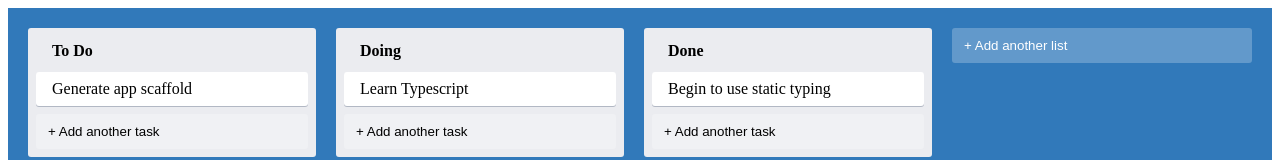
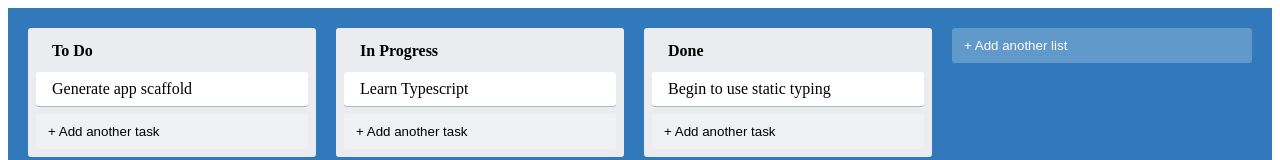
Before and after one commit to werliton/trello-clone, a React (Create React App) app: page / in a window 1280 px wide. Shown: the top 160 px of the page. Built offline with nearby package versions, Linux system fonts and the light colour scheme.

Commit message:
Using Data From Global Context. Implement Custom Hook

```diff
--- a/src/App.tsx
+++ b/src/App.tsx
@@ -3,19 +3,18 @@
 import { Column } from './Column';
 import { Card } from './Card';
 import { AddNewItem } from './AddNewItem';
+import { useAppState } from './AppStateContext';
 
 function App() {
+  const { state } = useAppState()
+
   return (
     <AppContainer>
-      <Column text="To Do">
-        <Card text="Generate app scaffold" />
-      </Column>
-      <Column text="Doing">
-        <Card text="Learn Typescript" />
-      </Column>
-      <Column text="Done">
-        <Card text="Begin to use static typing" />
-      </Column>
+      {
+        state.lists.map((list, i) => (
+          <Column text={list.text} key={list.id} index={i} />
+        ))
+      }
       <AddNewItem toggleButtonText="+ Add another list" onAdd={console.log}/>
     </AppContainer>
   );
--- a/src/AppStateContext.tsx
+++ b/src/AppStateContext.tsx
@@ -1,4 +1,4 @@
-import React, { createContext } from "react"
+import React, { createContext, useContext } from "react"
 
 const appData: AppState = {
     lists: [
@@ -43,3 +43,5 @@
         {children}
     </AppStateContext.Provider>
 )
+
+export const useAppState = () => useContext(AppStateContext)
--- a/src/Column.tsx
+++ b/src/Column.tsx
@@ -1,16 +1,25 @@
 import React from 'react'
 import { ColumnContainer, ColumnTitle } from './styles'
 import { AddNewItem } from './AddNewItem'
+import { useAppState } from './AppStateContext'
+import { Card } from './Card'
 
 interface ColumnProps {
     text: string
+    index: number
 }
 
-export const Column = ({ text, children } :
-    React.PropsWithChildren<ColumnProps>) => (
+export const Column = ({ text, index }:
+    React.PropsWithChildren<ColumnProps>) => {
+    const { state } = useAppState()
+    return (
         <ColumnContainer>
-        <ColumnTitle>{ text }</ColumnTitle>
-        {children}
+            <ColumnTitle>{text}</ColumnTitle>
+            {
+                state.lists[index].tasks.map( task => (
+                    <Card text={task.text} key={task.id}/>
+                ))
+            }
             <AddNewItem
                 toggleButtonText="+ Add another task"
                 onAdd={console.log}
@@ -18,3 +27,4 @@
             />
         </ColumnContainer>
     )
+}
```
Lines whose indentation alone changed are shown as unchanged.
